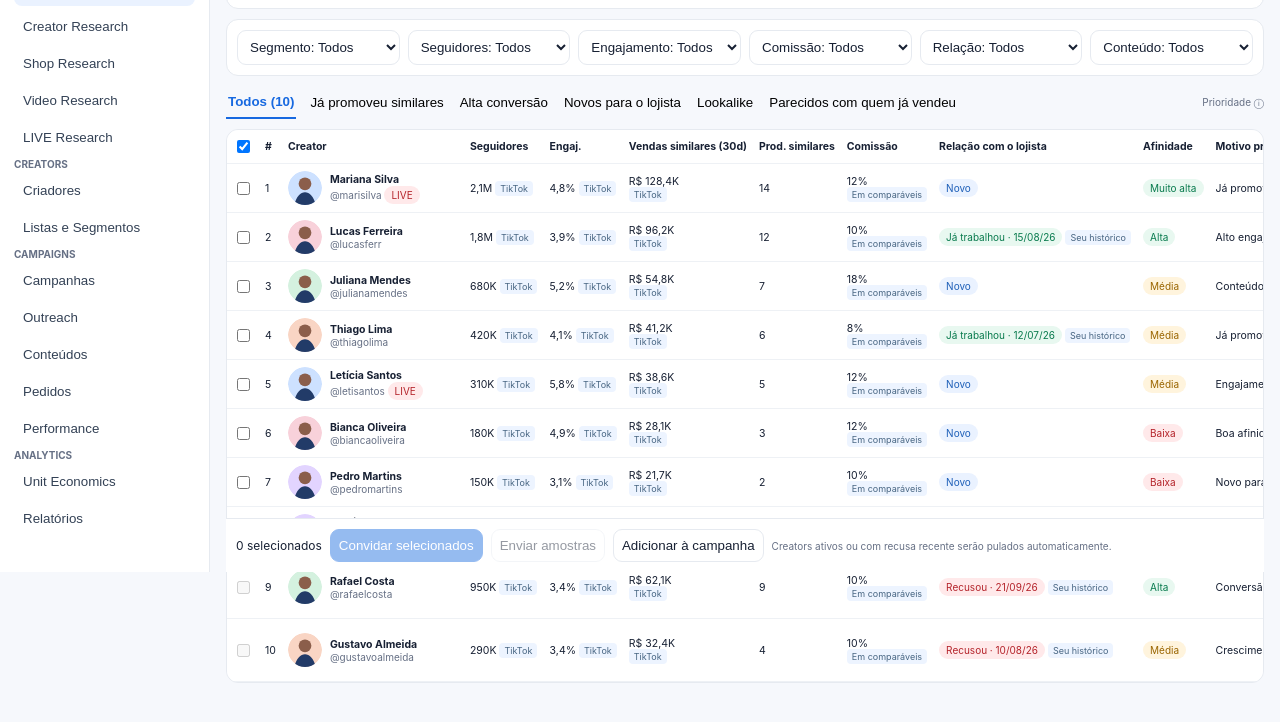
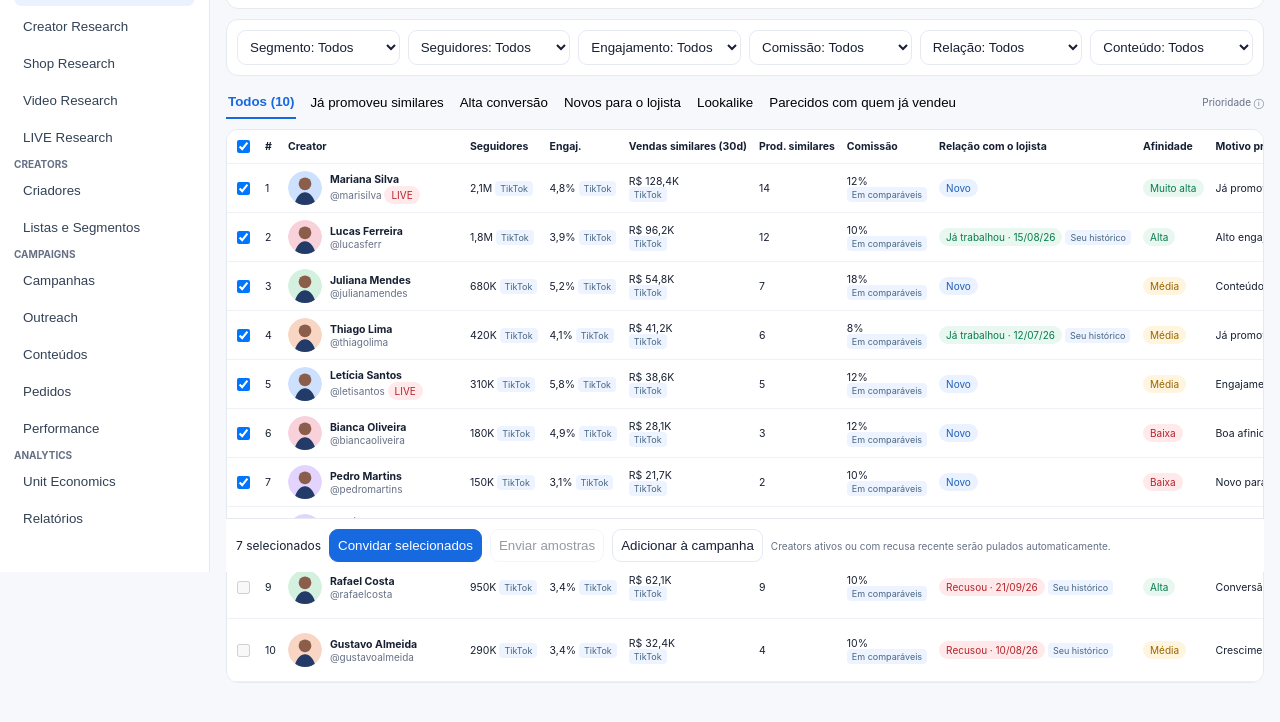
Before and after one commit to dbdanielbaracho/COMMERCE-OS, a website: page prototype/creator-shortlist/index.html in a window 1280 px wide. Both pictures are taken after a click on the checkbox 243 px from the left and 374 px from the top of the page. Shown: the part 228-950 px from the top of the page. Drawn offline with Linux system fonts and the light colour scheme.

Commit message:
fix: make Creator Shortlist select-all enable bulk action

```diff
--- a/prototype/creator-shortlist/index.html
+++ b/prototype/creator-shortlist/index.html
@@ -93,7 +93,7 @@ function toast(s){$('toast').textContent=s;$('toast').style.display='block';setT
 document.querySelectorAll('.tab').forEach(b=>b.onclick=()=>{document.querySelectorAll('.tab').forEach(x=>x.classList.remove('on'));b.classList.add('on');tab=b.dataset.tab;rows()});
 ['relation','contentType'].forEach(id=>$(id).onchange=rows);
 $('heuristic').title='Heurística v0.1 — não é previsão calibrada';
-$('all').onchange=e=>{if(e.checked)C.filter(x=>eligible(x)&&match(x)).forEach(x=>sel.add(x.id));else sel.clear();rows();bulk()};
+function applySelectAll(checked){if(checked)C.filter(x=>eligible(x)&&match(x)).forEach(x=>sel.add(x.id));else sel.clear();rows();bulk()} $('all').onclick=e=>applySelectAll(e.currentTarget.checked);
 $('bulkInvite').onclick=()=>{const ids=[...sel];const good=C.filter(x=>ids.includes(x.id)&&eligible(x));const excluded=C.filter(x=>match(x)&&!eligible(x));toast(good.length+' elegíveis; '+excluded.length+' pulados por relação/estoque')};
 $('searchTikTok').onclick=()=>toast('Consulta TikTok em tempo real para este lojista');
 $('exportBtn').onclick=()=>toast('Exportação ampla aguarda decisão jurídica');
```
